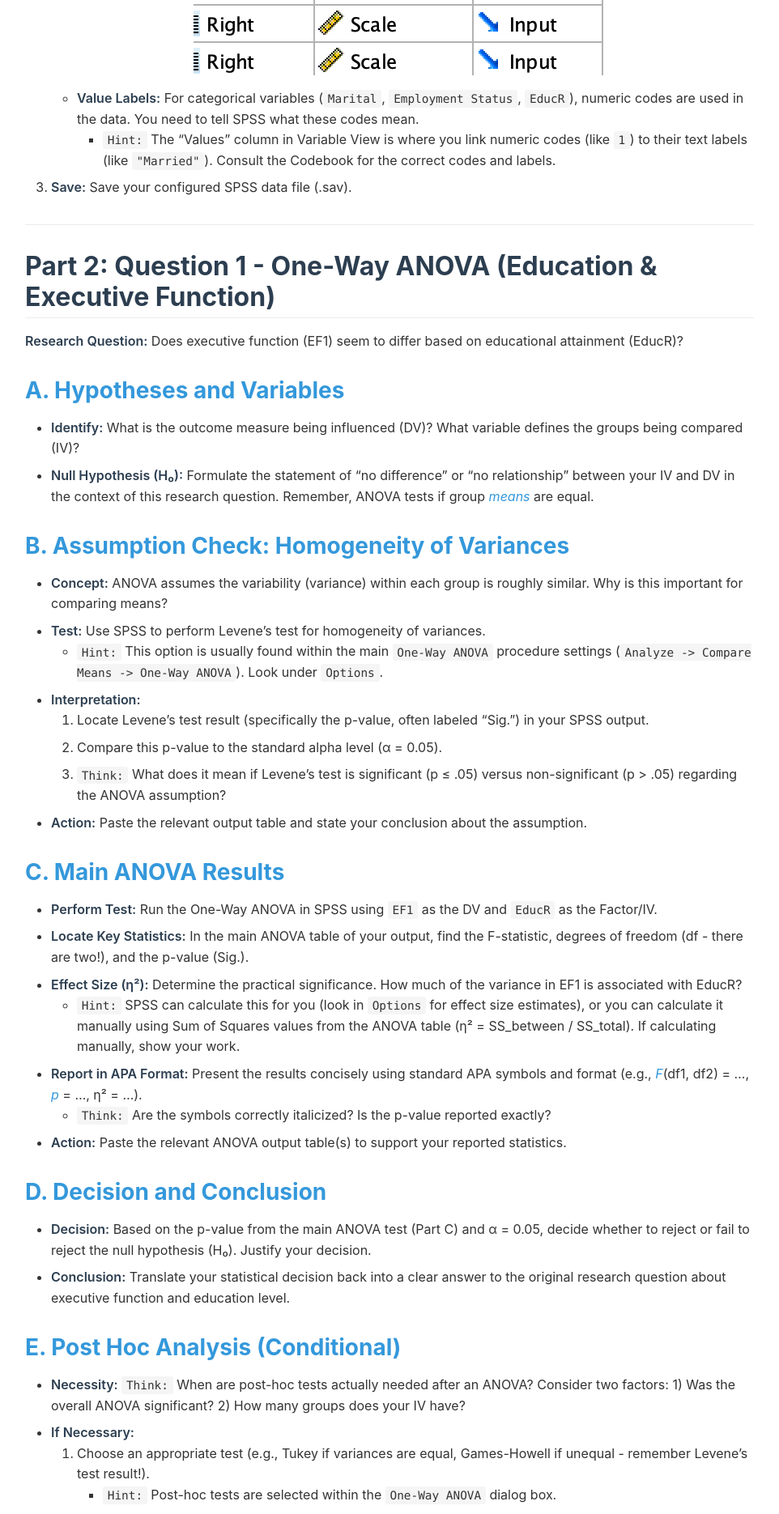
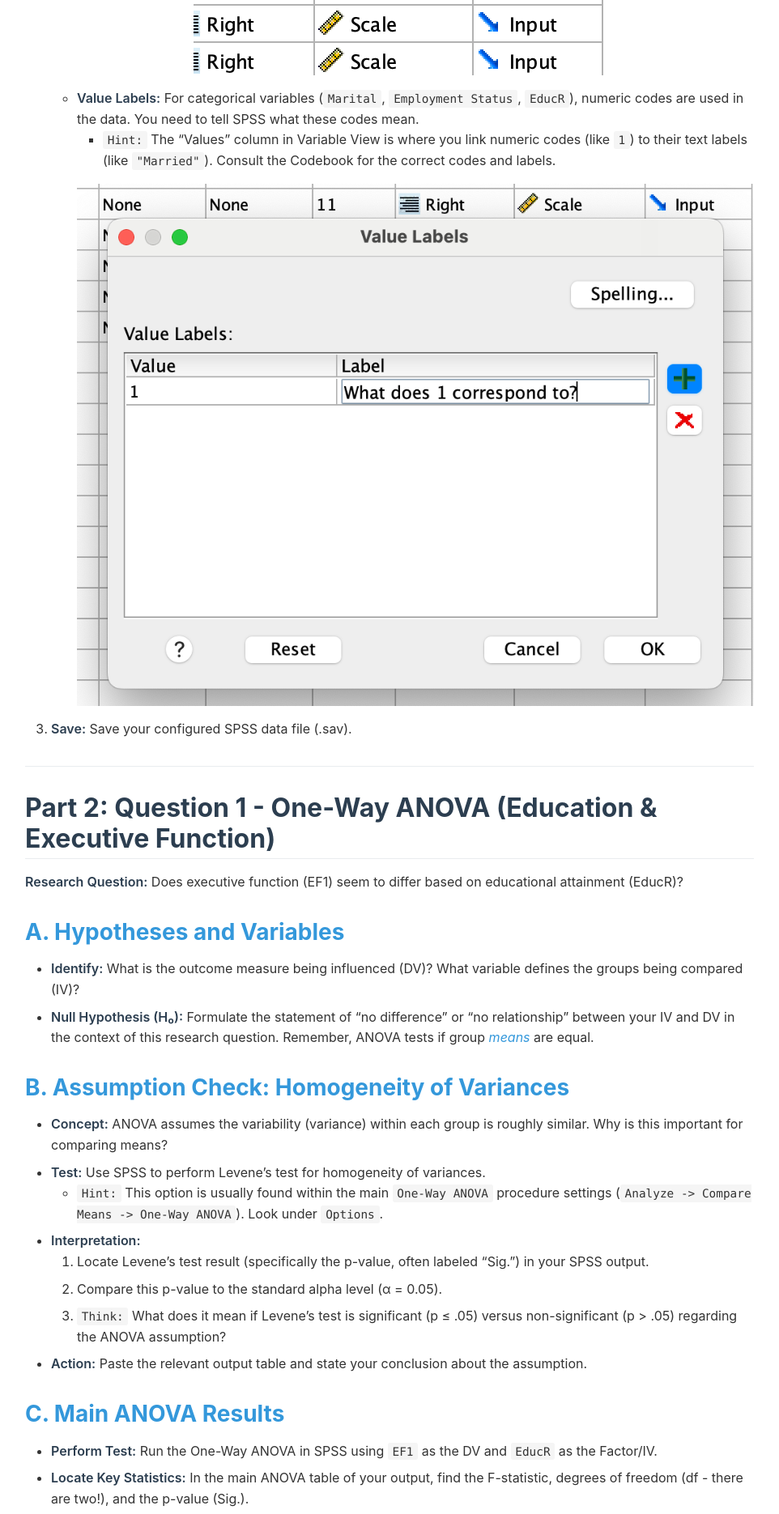
Before and after one commit to a-bonus/a-bonus.github.io, a Jekyll site: the page built from m4.md, in a window 1280 px wide. Shown: the part 1690-3560 px from the top of the page at 81% size, without its empty margins (179-1141 px from the left). Built offline with Jekyll 4.4.1, drawn with Linux system fonts in a browser that asks for light colours.

Commit message:
Add SPSS value labels image to M4 guide

```diff
--- a/m4.md
+++ b/m4.md
@@ -36,6 +36,9 @@ This guide helps you navigate the M4 assignment, focusing on the *why* behind th
 
    * **Value Labels:** For categorical variables (`Marital`, `Employment Status`, `EducR`), numeric codes are used in the data. You need to tell SPSS what these codes mean.
      * `Hint:` The "Values" column in Variable View is where you link numeric codes (like `1`) to their text labels (like `"Married"`). Consult the Codebook for the correct codes and labels.
+
+     ![SPSS Value Labels](/assets/labels.png)
+
 3. **Save:** Save your configured SPSS data file (.sav).
 
 ---
```
Also changed, not shown: assets/labels.png (added).
